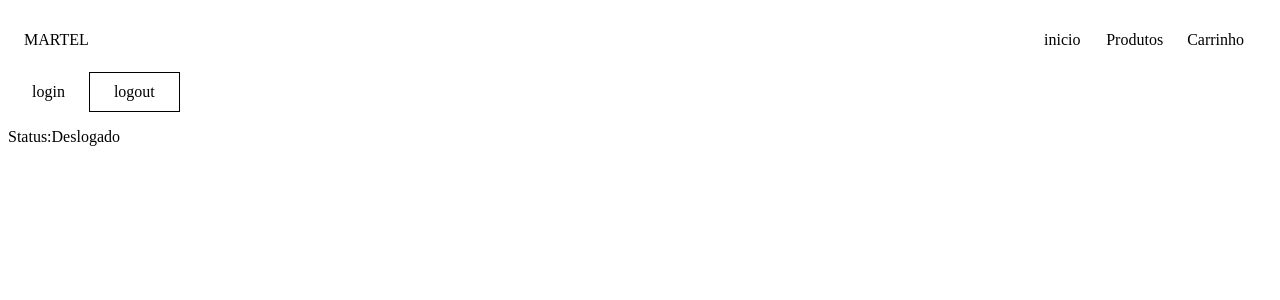
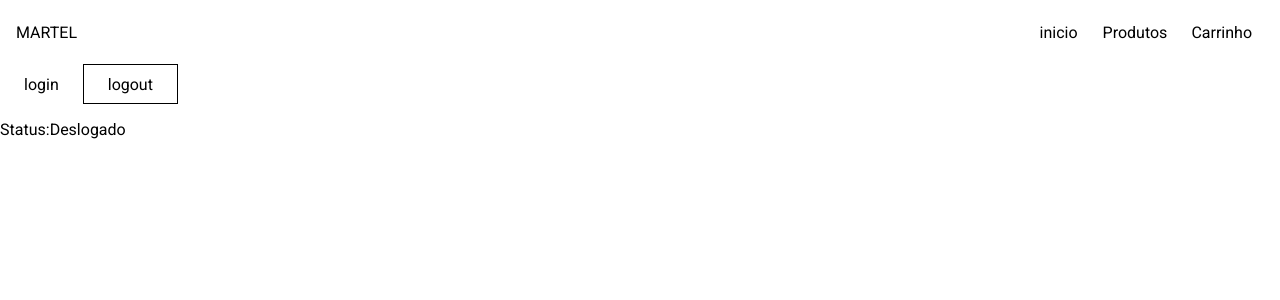
Before and after one commit to drih029/e-commerce, an Angular app: page / in a window 1280 px wide. Shown: the top 300 px of the page. Built offline with nearby package versions, Linux system fonts and the light colour scheme.

Commit message:
refactor:alteração de tamanho

```diff
--- a/src/styles.css
+++ b/src/styles.css
@@ -1 +1,7 @@
-/* You can add global styles to this file, and also import other style files */
+body{
+    margin: 0;
+    font-family:Roboto, sans-serif;
+}
+h2{
+    margin-top: 16px ;
+}
```
